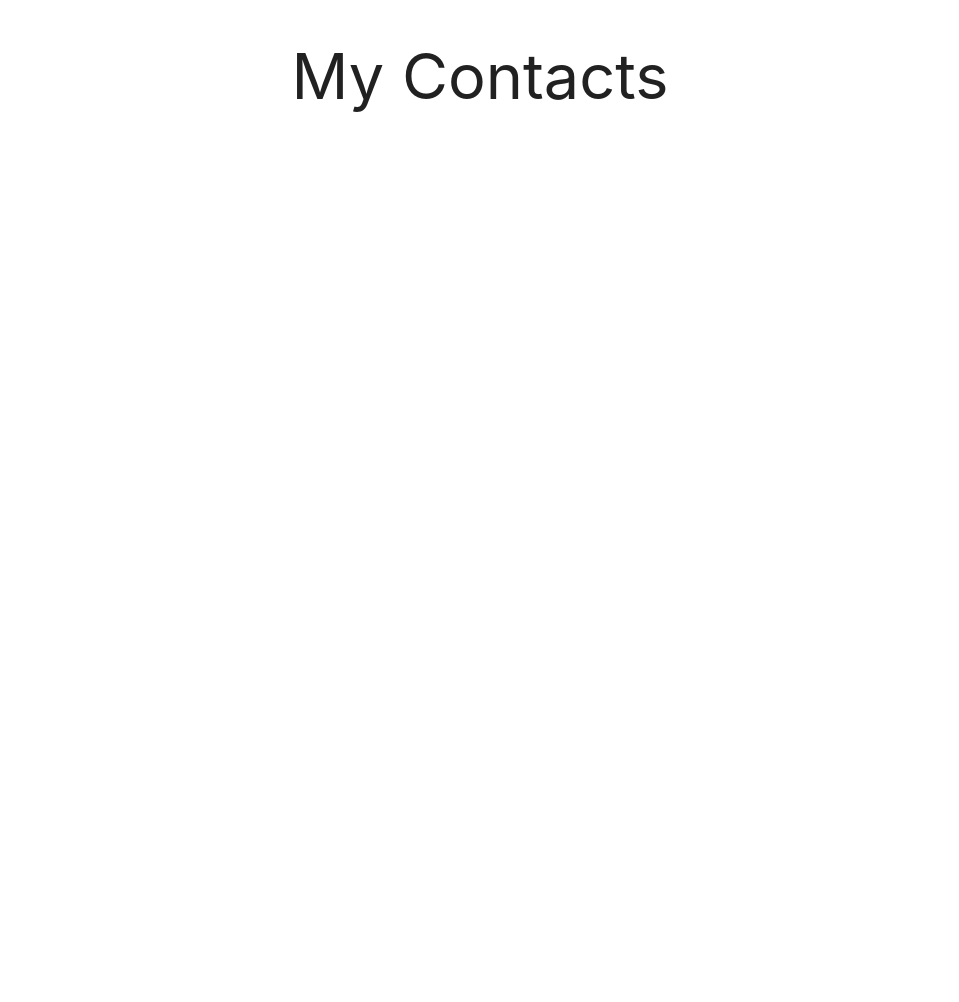
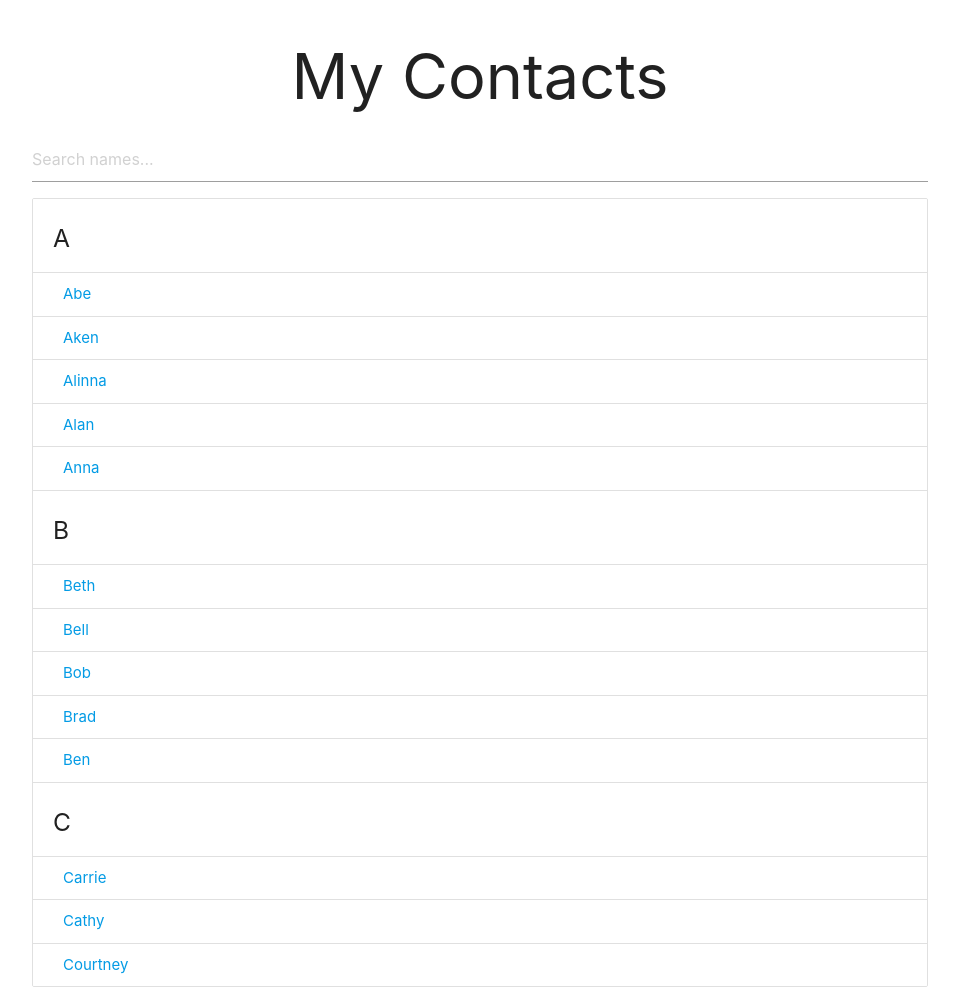
Before and after one commit to jasonljohn/filterableList, a plain HTML site: page index.html in a window 1280 px wide. Shown: the whole page, without its empty margins (160-1119 px from the left). Before the commit the page ends 800 px from the top, so only its background shows below. Drawn offline with nearby package versions, Linux system fonts and the light colour scheme.

Commit message:
completed contaact list view

```diff
--- a/index.html
+++ b/index.html
@@ -11,6 +11,60 @@
         <h1 class="center-align">
             My Contacts
         </h1>
+        <input type="text" id="filterInput" placeholder="Search names...">
+        <ul id="names" class="collection with-header">
+            <li class="collection-header">
+                <h5>A</h5>
+            </li>
+            <li class="collection-item">
+                <a href="#">Abe</a>
+            </li>
+            <li class="collection-item">
+                <a href="#">Aken</a>
+            </li>
+            <li class="collection-item">
+                <a href="#">Alinna</a>
+            </li>
+            <li class="collection-item">
+                <a href="#">Alan</a>
+            </li>
+            <li class="collection-item">
+                <a href="#">Anna</a>
+            </li>
+            <li class="collection-header">
+                <h5>B</h5>
+            </li>
+            <li class="collection-item">
+                <a href="#">Beth</a>
+            </li>
+            <li class="collection-item">
+                <a href="#">Bell</a>
+            </li>
+            <li class="collection-item">
+                <a href="#">Bob</a>
+            </li>
+            <li class="collection-item">
+                <a href="#">Brad</a>
+            </li>
+            <li class="collection-item">
+                <a href="#">Ben</a>
+            </li>
+            <li class="collection-header">
+                <h5>C</h5>
+            </li>
+            <li class="collection-item">
+                <a href="#">Carrie</a>
+            </li>
+            <li class="collection-item">
+                <a href="#">Cathy</a>
+            </li>
+            <li class="collection-item">
+                <a href="#">Courtney</a>
+            </li>
+        </ul>
     </div>
+    <script>
+
+    </script>
 </body>
 </html>
```
